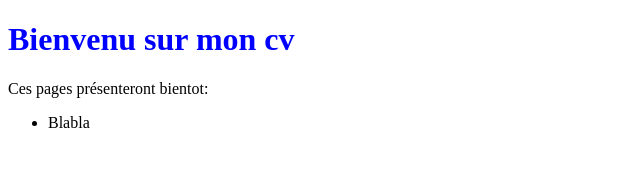
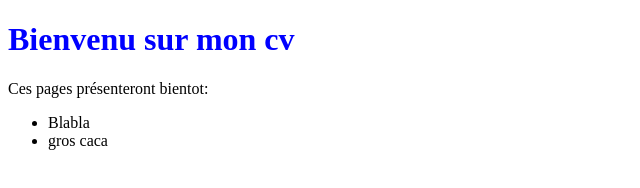
Before and after one commit to Alexandra45675/Site-R3.01, a plain HTML site: page index.html in a window 1280 px wide. Shown: the full height of the page, 0-640 px from the left. Drawn offline with Linux system fonts and the light colour scheme.

Commit message:
balbla ajouté

```diff
--- a/index.html
+++ b/index.html
@@ -11,6 +11,7 @@
         <p> Ces pages présenteront bientot:</p>
         <ul>
             <li>Blabla</li>
+            <li>gros caca</li>
         </ul>
 </body>
 </htm
```
